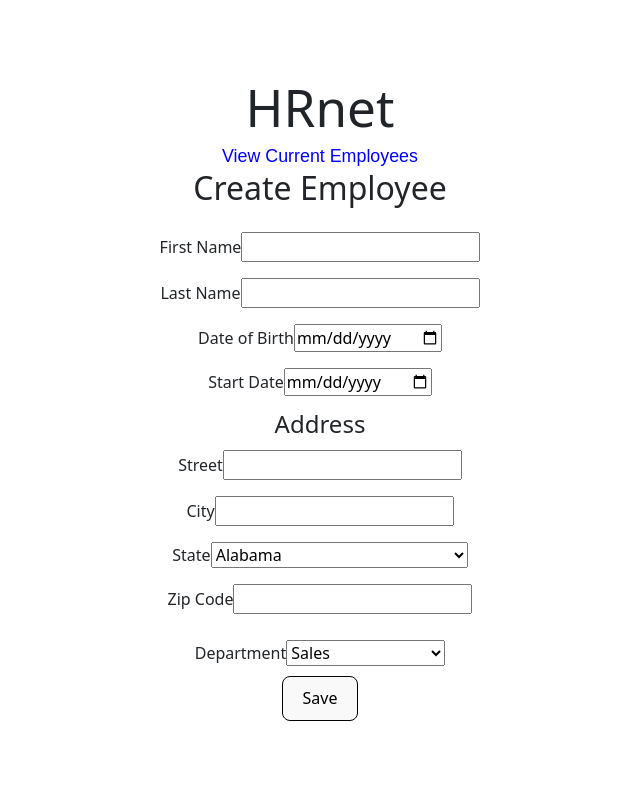
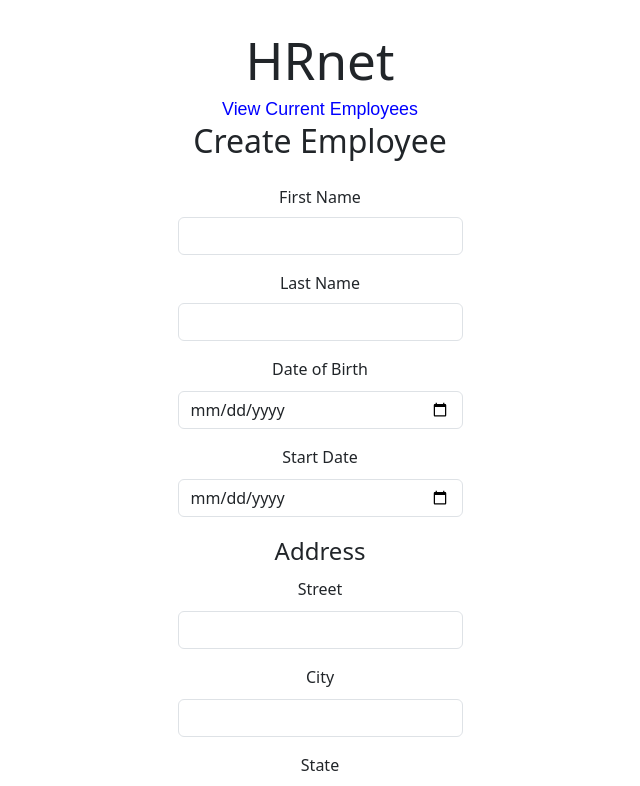
Before and after one commit to nitatemic/alexandre_de-Lemeny-Makedone_14_052023, a React (Vite) app: page / in a window 1280 px wide. Shown: the top 786 px of the page, without its empty margins (320-960 px from the left). Built offline with nearby package versions, Linux system fonts and the light colour scheme.

Commit message:
Better CSS for the form

```diff
--- a/src/components/Form.jsx
+++ b/src/components/Form.jsx
@@ -322,69 +322,65 @@ export default function Form() {
 
   return (
     <>
-      <form action="#" id="create-employee">
-        <label htmlFor="first-name">
-          First Name
-          <input type="text" id="first-name" />
-        </label>
+      <form action="#" className="" id="create-employee">
+        <div className="mb-3">
+          <label htmlFor="first-name" className="form-label">First Name</label>
+          <input type="text" id="first-name" className="form-control" />
+        </div>
 
-        <label htmlFor="last-name">
-          Last Name
-          <input type="text" id="last-name" />
-        </label>
+        <div className="mb-3">
+          <label htmlFor="last-name" className="form-label">Last Name</label>
+          <input type="text" id="last-name" className="form-control" />
+        </div>
 
-        <label htmlFor="date-of-birth">
-          Date of Birth
-          <input id="date-of-birth" type="date" />
-        </label>
+        <div className="mb-3">
+          <label htmlFor="date-of-birth">Date of Birth</label>
+          <input id="date-of-birth" className="form-control" type="date" />
+        </div>
 
-        <label htmlFor="start-date">
-          Start Date
-          <input id="start-date" type="date" />
-        </label>
+        <div className="mb-3">
+          <label htmlFor="start-date">Start Date</label>
+          <input id="start-date" className="form-control" type="date" />
+        </div>
 
-        <fieldset className="address">
+        <fieldset className="address form-group">
           <legend>Address</legend>
+          <div className="mb-3">
+            <label htmlFor="street">Street</label>
+            <input id="street" className="form-control" type="text" />
+          </div>
 
-          <label htmlFor="street">
-            Street
-            <input id="street" type="text" />
-          </label>
+          <div className="mb-3">
+            <label htmlFor="city">City</label>
+            <input id="city" className="form-control" type="text" />
+          </div>
 
-          <label htmlFor="city">
-            City
-            <input id="city" type="text" />
-          </label>
+          <div className="mb-3">
+            <label htmlFor="state">State</label>
+            <select name="state" className="form-select" id="state" />
+          </div>
 
-          <label htmlFor="state">
-            State
-            <select name="state" id="state" />
-          </label>
-
-          <label htmlFor="zip-code">
-            Zip Code
-            <input id="zip-code" type="number" />
-          </label>
-
+          <div className="mb-3">
+            <label htmlFor="zip-code">Zip Code</label>
+            <input id="zip-code" className="form-control" pattern="[0-9]{5}" type="text" />
+          </div>
         </fieldset>
 
-        <label htmlFor="department">
-          Department
-          <select name="department" id="department">
+        <label htmlFor="department">Department</label>
+        <select name="department" className="form-select" id="department">
           <option>Sales</option>
           <option>Marketing</option>
           <option>Engineering</option>
           <option>Human Resources</option>
           <option>Legal</option>
         </select>
-        </label>
 
       </form>
-      <button type="submit" onClick={saveEmployee}>Save</button>
+      <button type="submit" className="mt-4 btn btn-primary" onClick={saveEmployee}>Save</button>
       {modalOpen && (
       <Modal isOpen={modalOpen} onClose={closeModal}>
         <h2 className="content-modal">Employee Created!</h2>
-        <button type="button" className="content-modal-close" onClick={closeModal}>Close</button>
+        <button type="button" className="mt-4 btn btn-primary" onClick={closeModal}>Close</button>
       </Modal>
       )}
     </>
```
Lines whose indentation alone changed are shown as unchanged.
